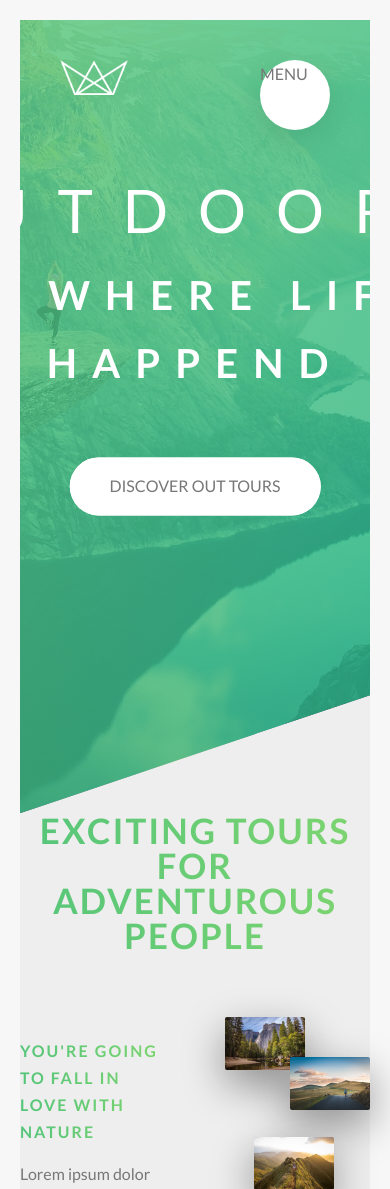
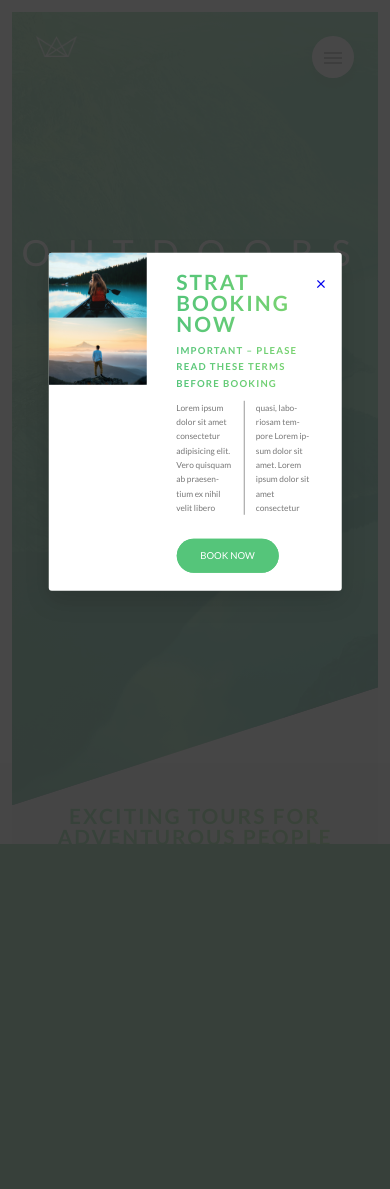
Before and after one commit to fluktar/Natours, a PHP site: page /index.html in a window 390 px wide, after a click on "BOOK NOW!"; the page is wider, and only the part inside the window is pictured. Shown: the top 1189 px of that part. After the commit the page ends 844 px from the top of that part, so only its background shows below. Run offline with PHP 8.4, Linux system fonts and the light colour scheme.

Commit message:
ad media queries to the page

```diff
--- a/index.html
+++ b/index.html
@@ -19,7 +19,9 @@
   <body>
     <div class="navigation">
       <input type="checkbox" class="navigation__checkbox" id="navi-toggle" />
-      <label for="navi-toggle" class="navigation__button">MENU</label>
+      <label for="navi-toggle" class="navigation__button">
+        <span class="navigation__icon">&nbsp;</span>
+      </label>
       <div class="navigation__background">&nbsp;</div>
       <nav class="navigation__nav">
         <ul class="navigation__list">
@@ -438,6 +440,38 @@
         </div>
       </div>
     </footer>
+
+    <div class="popup" id="popup">
+      <div class="popup__content">
+        <div class="popup__left">
+          <img
+            class="popup__img"
+            src="../dist/img/nat-8.jpg"
+            alt="tour photo"
+          /><img
+            class="popup__img"
+            src="../dist/img/nat-9.jpg"
+            alt="tour photo"
+          />
+        </div>
+        <div class="popup__right">
+          <a href="#section-tours" class="popup__close">&times;</a>
+          <h2 class="heading-secondary u-margin-bottom-small">
+            Strat booking now
+          </h2>
+          <h3 class="heading-tertiary u-margin-bottom-small">
+            Important &ndash; Please read these terms before booking
+          </h3>
+          <p class="popup__text">
+            Lorem ipsum dolor sit amet consectetur adipisicing elit. Vero
+            quisquam ab praesentium ex nihil velit libero quasi, laboriosam
+            tempore Lorem ipsum dolor sit amet. Lorem ipsum dolor sit amet
+            consectetur
+          </p>
+          <a href="#" class="btn btn--green">Book now</a>
+        </div>
+      </div>
+    </div>
     <!--  <div class="grid-test">
       <div class="row">
         <div class="col-1-of-2">col 1 of 2</div>
--- a/src/sass/abstracts/_mixins.scss
+++ b/src/sass/abstracts/_mixins.scss
@@ -18,3 +18,41 @@
   transform: translate(-50%, -50%);
   position: absolute;
 }
+//MEDIA QUERY MIXINS
+/*
+0-600px - Phone
+600-900px - Tablet portrait
+900-1200px - Tablet landscape
+1200-1800px - Desktop
+1800px + - Big desktop
+
+$breakpoint:
+phone,
+tab-port,
+tab-land,
+big-desktop
+1em = 16px
+*/
+
+@mixin respond($breakpoint) {
+  @if $breakpoint == phone {
+    @media (max-width: 37.5em) {
+      @content;
+    }
+  }
+  @if $breakpoint == tab-port {
+    @media (max-width: 56.25em) {
+      @content;
+    }
+  }
+  @if $breakpoint == tab-land {
+    @media (max-width: 75em) {
+      @content;
+    }
+  }
+  @if $breakpoint == big-desktop {
+    @media (min-width: 112.5em) {
+      @content;
+    }
+  }
+}
--- a/src/sass/base/_base.scss
+++ b/src/sass/base/_base.scss
@@ -7,4 +7,20 @@
 }
 html {
   font-size: 62.5%;
+
+  @include respond(tab-land) {
+    font-size: 56.25%;
+  }
+  @include respond(tab-port) {
+    font-size: 50%;
+  }
+  @include respond(phone) {
+    font-size: 37.5%;
+  }
+  @include respond(big-desktop) {
+    font-size: 80%;
+  }
 }
+body {
+  box-sizing: border-box;
+}
--- /dev/null
+++ b/src/sass/components/_popup.scss
@@ -0,0 +1,74 @@
+.popup {
+  background-color: rgba($color-gray-dark-3, 0.9);
+  width: 100%;
+  height: 100vh;
+  position: fixed;
+  top: 0;
+  left: 0;
+  z-index: 3000;
+  opacity: 0;
+  visibility: hidden;
+  transition: all 0.3s;
+  &:target {
+    opacity: 1;
+    visibility: visible;
+  }
+  &:target &__content {
+    opacity: 1;
+  }
+  &__close {
+    &:link,
+    &:visited {
+      position: absolute;
+      text-decoration: none;
+      top: 2.5rem;
+      right: 2.5rem;
+      font-size: 3rem;
+      //   color: $light_green;
+      display: inline-block;
+      transition: all 0.2s;
+      &:hover {
+        transform: scale(1.2);
+        color: $light_green;
+      }
+    }
+  }
+  &__content {
+    width: 75%;
+    margin: 0 auto;
+    @include center;
+    background-color: $color-white;
+    box-shadow: 0 1.5rem 4rem rgba($color-black, 0.15);
+    border-radius: 3px;
+    display: tabel;
+    overflow: hidden;
+    opacity: 0;
+  }
+  &__left {
+    width: 33.33%;
+    display: table-cell;
+  }
+  &__right {
+    width: 66.66%;
+    display: table-cell;
+    vertical-align: middle;
+    padding: 3rem 5rem;
+  }
+  &__img {
+    display: block;
+    width: 100%;
+  }
+  &__text {
+    font-size: 1.4rem;
+    margin-bottom: 4rem;
+    -moz-column-count: 2;
+    -moz-column-gap: 4rem;
+    -moz-column-rule: 1px solid $color-dark-grey;
+
+    column-count: 2;
+    column-gap: 4rem;
+    column-rule: 1px solid $color-dark-grey;
+
+    hyphens: auto;
+  }
+}
--- a/src/sass/layout/_navigation.scss
+++ b/src/sass/layout/_navigation.scss
@@ -12,6 +12,8 @@
     border-radius: 50%;
     z-index: 2000;
     box-shadow: 0 1rem 3rem rgba($color-black, 0.1);
+    text-align: center;
+    cursor: pointer;
   }
   &__background {
     height: 6rem;
@@ -78,6 +80,7 @@
       transform: translateX(1rem);
     }
   }
+  // Checkbox hack
   &__checkbox:checked ~ &__background {
     scale: 80;
     transition: all 0.8s;
@@ -87,4 +90,47 @@
     width: 100%;
     left: 0;
   }
+  // Icon
+  &__icon {
+    position: relative;
+    margin-top: 3.5rem;
+    &,
+    &::before,
+    &::after {
+      width: 3rem;
+      height: 2px;
+      background-color: $color-dark-grey;
+      display: inline-block;
+    }
+    &::before,
+    &::after {
+      content: "";
+      position: absolute;
+      left: 0;
+      transition: all 0.2s;
+    }
+    &::before {
+      top: -0.8rem;
+    }
+    &::after {
+      top: 0.8rem;
+    }
+  }
+  &__button:hover &__icon::before {
+    top: -1rem;
+  }
+  &__button:hover &__icon::after {
+    top: 1rem;
+  }
+  &__checkbox:checked + &__button &__icon {
+    background-color: transparent;
+  }
+  &__checkbox:checked + &__button &__icon::before {
+    top: 0;
+    transform: rotate(135deg);
+  }
+  &__checkbox:checked + &__button &__icon::after {
+    top: 0;
+    transform: rotate(-135deg);
+  }
 }
--- a/src/sass/style.scss
+++ b/src/sass/style.scss
@@ -14,6 +14,7 @@
 @import "components/story";
 @import "components/bg-video";
 @import "components/form";
+@import "components/popup";
 
 @import "layout/header";
 @import "layout/grid";
```
Also changed, not shown: views/index.ejs (+35 -1 lines), dist/css/style.min.css, 1 other file.
